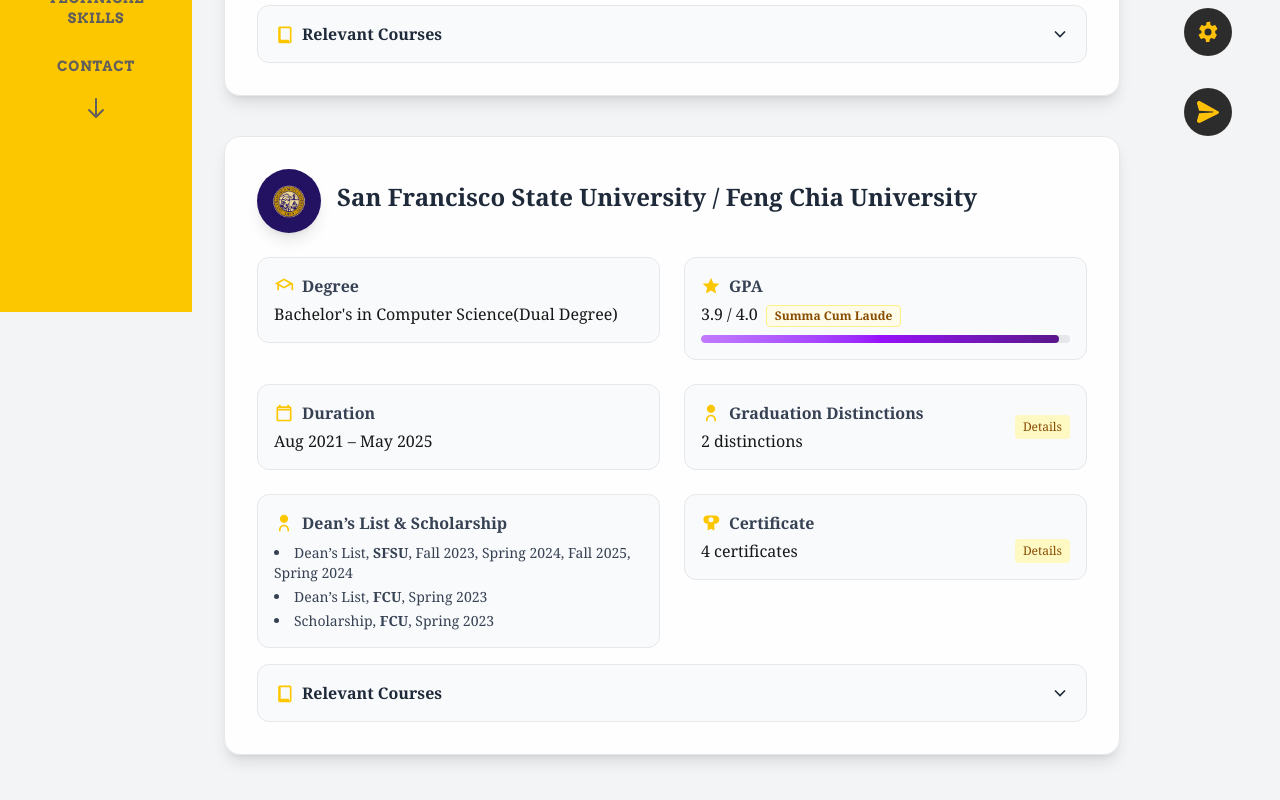
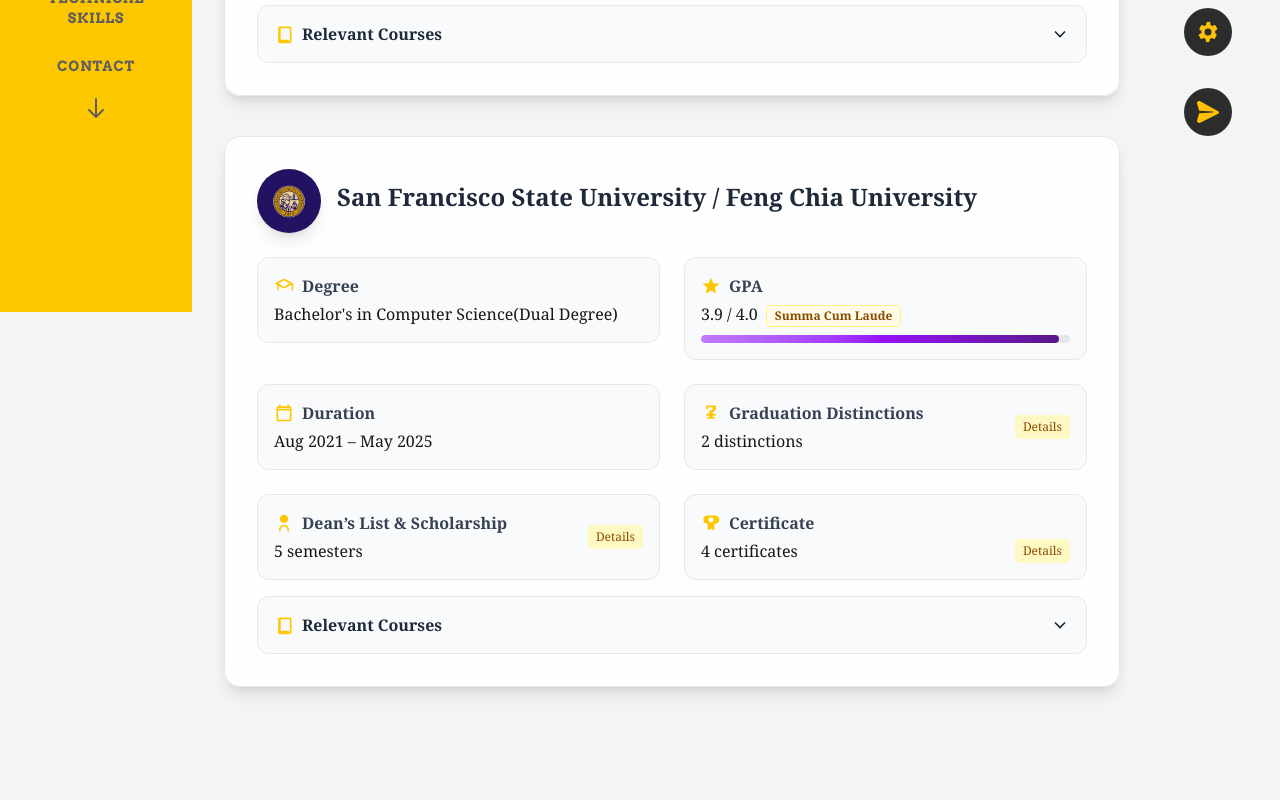
Before and after one commit to 911219fufu-tech/Personal-Website, a Next.js app: page /education in a window 1280 px wide. Shown: the part 488-1288 px from the top of the page. After the commit the page ends 1239 px from the top, so only its background shows below. Built offline with nearby package versions, Linux system fonts and the light colour scheme.

Commit message:
fix layout of education page

```diff
--- a/app/education/page.tsx
+++ b/app/education/page.tsx
@@ -199,8 +199,8 @@
                   <div>
                     <div className="font-semibold text-gray-700 mb-1 flex items-center gap-2">
                       <span className="inline-block text-yellow-400">
-                        {/* Medal icon */}
-                        <svg width="20" height="20" fill="currentColor" viewBox="0 0 24 24"><path d="M12 2a5 5 0 0 1 5 5c0 2.76-2.24 5-5 5s-5-2.24-5-5a5 5 0 0 1 5-5zm0 12c-3.31 0-6 2.69-6 6v2h2v-2c0-2.21 1.79-4 4-4s4 1.79 4 4v2h2v-2c0-3.31-2.69-6-6-6z"/></svg>
+                        {/* Trophy icon for Graduation Distinctions */}
+                        <svg width="20" height="20" fill="currentColor" viewBox="0 0 24 24"><path d="M17 3a1 1 0 0 1 1 1v2a5 5 0 0 1-4 4.9V13h3a1 1 0 1 1 0 2h-3v2h2a1 1 0 1 1 0 2H8a1 1 0 1 1 0-2h2v-2H7a1 1 0 1 1 0-2h3V8.9A5 5 0 0 1 6 6V4a1 1 0 0 1 1-1h10zm-1 2H8v1a3 3 0 0 0 6 0V5z"/></svg>
                       </span>
                       Graduation Distinctions
                     </div>
@@ -224,6 +224,8 @@
               </div>
               <div className="bg-gray-50 rounded-xl p-4 border border-gray-200">
                 {/* Dean’s List & Scholarship */}
+                <div className="flex items-center justify-between">
+                  <div>
                     <div className="font-semibold text-gray-700 mb-1 flex items-center gap-2">
                       <span className="inline-block text-yellow-400">
                         {/* Ribbon icon */}
@@ -231,11 +233,24 @@
                       </span>
                       Dean’s List & Scholarship
                     </div>
+                    {/* <div className="text-xl text-gray-800 mt-1 mb-1">5 semesters</div> */}
+                    <span>5 semesters</span>
+                  </div>
+                  <button
+                    className="ml-2 px-2 py-1 text-xs bg-yellow-100 text-yellow-800 rounded hover:bg-yellow-200 transition"
+                    onClick={() => setOpenSFSUCourses((v) => !v)}
+                    aria-expanded={openSFSUCourses}
+                  >
+                    {openSFSUCourses ? "Hide" : "Details"}
+                  </button>
+                </div>
+                {openSFSUCourses && (
                   <ul className="list-disc list-inside text-gray-700 text-sm space-y-1 mt-2">
                     <li>Dean’s List, <span className="font-bold">SFSU</span>, Fall 2023, Spring 2024, Fall 2025, Spring 2024</li>
                     <li>Dean’s List, <span className="font-bold">FCU</span>, Spring 2023</li>
                     <li>Scholarship, <span className="font-bold">FCU</span>, Spring 2023</li>
                   </ul>
+                )}
               </div>
               {/* Certificate Area */}
               <div className="bg-gray-50 rounded-xl p-4 border border-gray-200">
```
Lines whose indentation alone changed are shown as unchanged.
